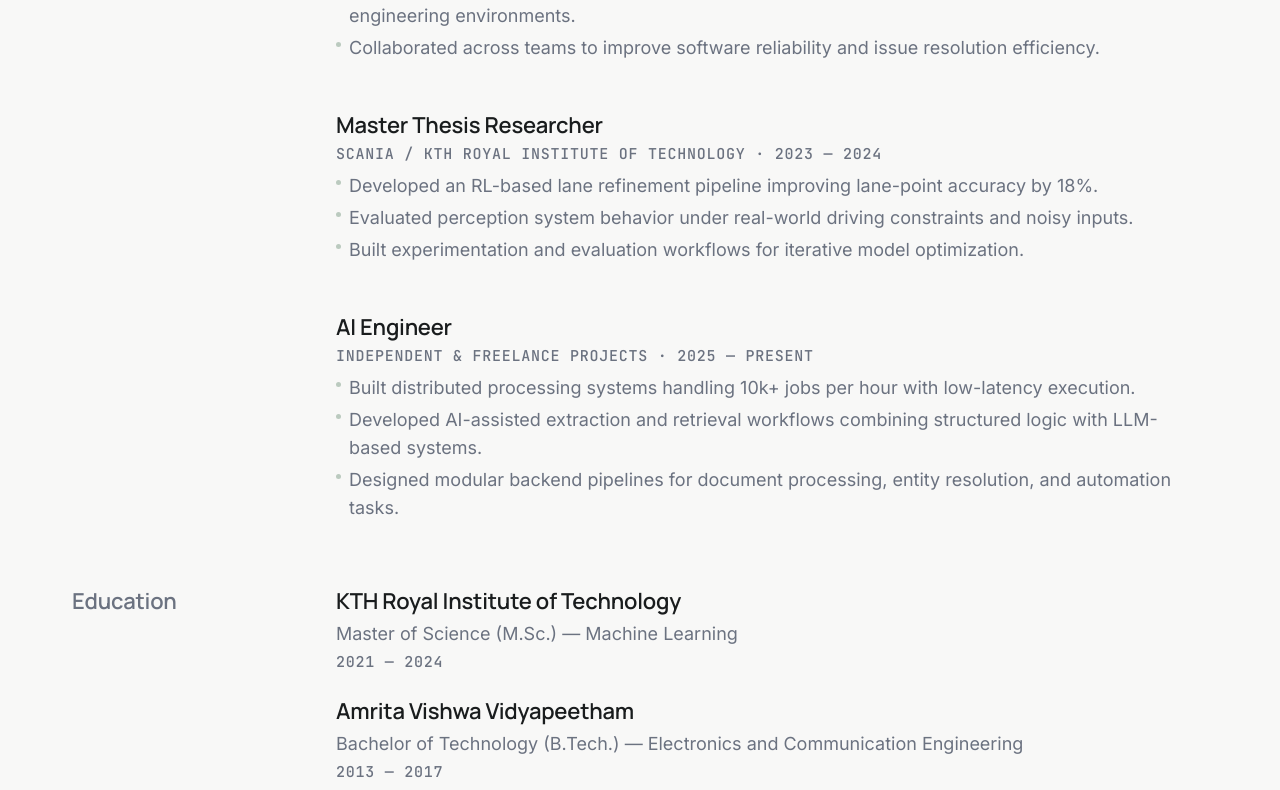
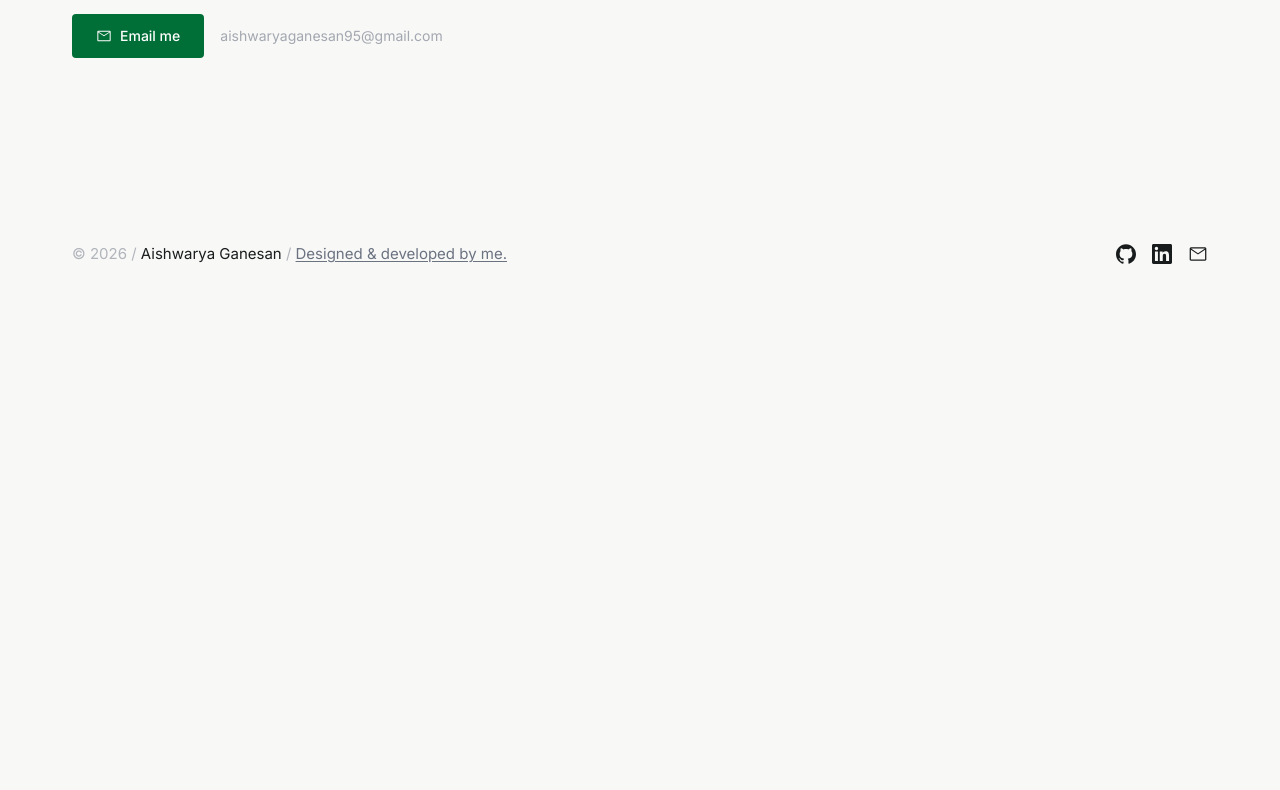
Before and after one commit to 95-ag/ag-portfolio, a Next.js app: page /about in a window 1280 px wide. Shown: the part 1990-2780 px from the top of the page. After the commit the page ends 2280 px from the top, so only its background shows below. Built offline with nearby package versions, Linux system fonts and the light colour scheme.

Commit message:
feat: remove experience and education from about page
Drops both sections from the page, schema, content, and all doc references.

```diff
--- a/content/about/about.mdx
+++ b/content/about/about.mdx
@@ -55,39 +55,4 @@ capabilities:
     description: "Experience building and validating software for safety-critical automotive systems with strict reliability and integration requirements."
     tags: [Embedded C, Automotive Software, Diagnostics, CAN]
 
-experience:
-  - company: "Bosch"
-    role: "Software Engineer"
-    timeframe: "2017 — 2021"
-    achievements:
-      - "Developed and validated embedded automotive software for safety-critical systems."
-      - "Worked across integration, debugging, and system-level validation workflows in production engineering environments."
-      - "Collaborated across teams to improve software reliability and issue resolution efficiency."
-
-  - company: "Scania / KTH Royal Institute of Technology"
-    role: "Master Thesis Researcher"
-    timeframe: "2023 — 2024"
-    achievements:
-      - "Developed an RL-based lane refinement pipeline improving lane-point accuracy by 18%."
-      - "Evaluated perception system behavior under real-world driving constraints and noisy inputs."
-      - "Built experimentation and evaluation workflows for iterative model optimization."
-
-  - company: "Independent & Freelance Projects"
-    role: "AI Engineer"
-    timeframe: "2025 — Present"
-    achievements:
-      - "Built distributed processing systems handling 10k+ jobs per hour with low-latency execution."
-      - "Developed AI-assisted extraction and retrieval workflows combining structured logic with LLM-based systems."
-      - "Designed modular backend pipelines for document processing, entity resolution, and automation tasks."
-
-education:
-  - institution: "KTH Royal Institute of Technology"
-    degree: "Master of Science (M.Sc.)"
-    specialization: "Machine Learning"
-    timeframe: "2021 — 2024"
-
-  - institution: "Amrita Vishwa Vidyapeetham"
-    degree: "Bachelor of Technology (B.Tech.)"
-    specialization: "Electronics and Communication Engineering"
-    timeframe: "2013 — 2017"
 ---
--- a/src/app/about/page.tsx
+++ b/src/app/about/page.tsx
@@ -160,62 +160,6 @@ export default function AboutPage() {
             </Stack>
           </TwoColumnRow>
 
-          {/* Experience */}
-          <TwoColumnRow label="Experience">
-            <Stack gap="2xl">
-              {about.experience.map((exp) => (
-                <div
-                  key={`${exp.company}-${exp.role}`}
-                  className="flex flex-col gap-[var(--spacing-sm)]"
-                >
-                  <div className="flex flex-col gap-[var(--spacing-xs)]">
-                    <p className="heading-component text-[var(--on-surface)]">
-                      {exp.role}
-                    </p>
-                    <p className="mono-anchor">
-                      {exp.company} · {exp.timeframe}
-                    </p>
-                  </div>
-                  <ul className="flex flex-col gap-[var(--spacing-xs)]">
-                    {exp.achievements.map((achievement) => (
-                      <li
-                        key={achievement}
-                        className="body-secondary flex gap-[var(--spacing-sm)]"
-                      >
-                        <span
-                          aria-hidden="true"
-                          className="mt-[8px] h-[5px] w-[5px] shrink-0 rounded-full bg-[var(--outline-variant)]"
-                        />
-                        {achievement}
-                      </li>
-                    ))}
-                  </ul>
-                </div>
-              ))}
-            </Stack>
-          </TwoColumnRow>
-
-          {/* Education */}
-          <TwoColumnRow label="Education">
-            <Stack gap="lg">
-              {about.education.map((edu) => (
-                <div
-                  key={edu.institution}
-                  className="flex flex-col gap-[var(--spacing-xs)]"
-                >
-                  <p className="heading-component text-[var(--on-surface)]">
-                    {edu.institution}
-                  </p>
-                  <p className="body-secondary">
-                    {edu.degree}
-                    {edu.specialization && ` — ${edu.specialization}`}
-                  </p>
-                  <p className="mono-anchor">{edu.timeframe}</p>
-                </div>
-              ))}
-            </Stack>
-          </TwoColumnRow>
-
           {/* Contact */}
           <div className="flex flex-col gap-[var(--spacing-lg)]">
             <Heading level={2} type="heading-component">
--- a/src/lib/schemas/about.ts
+++ b/src/lib/schemas/about.ts
@@ -13,26 +13,6 @@ const CapabilitySchema = z.object({
   tags: z.array(z.string()),
 });
 
-const ExperienceImageSchema = z.object({
-  src: z.string().startsWith("/"),
-  alt: z.string().min(1),
-});
-
-const ExperienceSchema = z.object({
-  company: z.string().min(1),
-  role: z.string().min(1),
-  timeframe: z.string().min(1),
-  achievements: z.array(z.string()).min(1),
-  image: ExperienceImageSchema.optional(),
-});
-
-const EducationSchema = z.object({
-  institution: z.string().min(1),
-  degree: z.string().min(1),
-  specialization: z.string().optional(),
-  timeframe: z.string().min(1),
-});
-
 export const AboutFrontmatterSchema = z.object({
   name: z.string().min(1),
   role: z.string().min(1),
@@ -46,8 +26,6 @@ export const AboutFrontmatterSchema = z.object({
   contactEmail: z.string().email(),
   approach: z.array(ApproachItemSchema).min(1),
   capabilities: z.array(CapabilitySchema).min(2),
-  experience: z.array(ExperienceSchema).min(1),
-  education: z.array(EducationSchema).min(1),
 });
 
 export type AboutFrontmatter = z.infer<typeof AboutFrontmatterSchema>;
```
Also changed, not shown: 5 other files (tests, documents, lock files or other folders).
